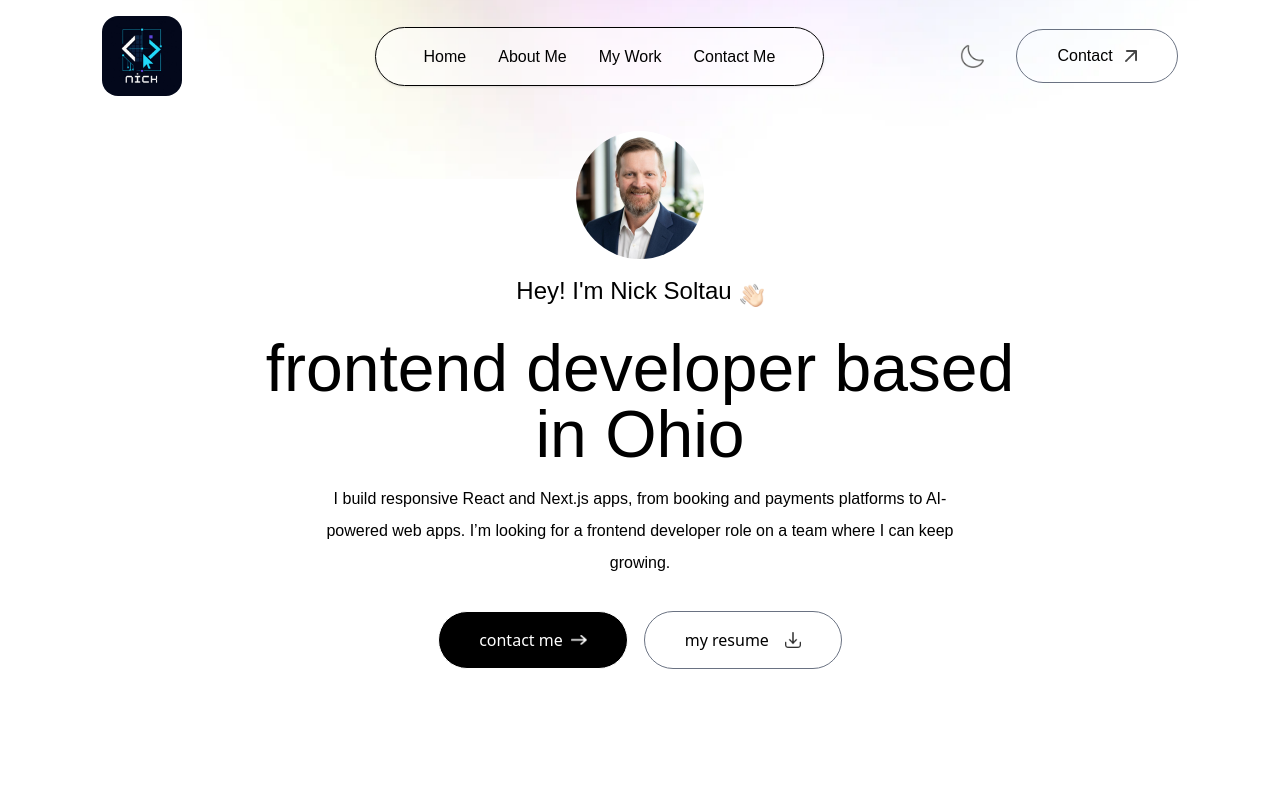
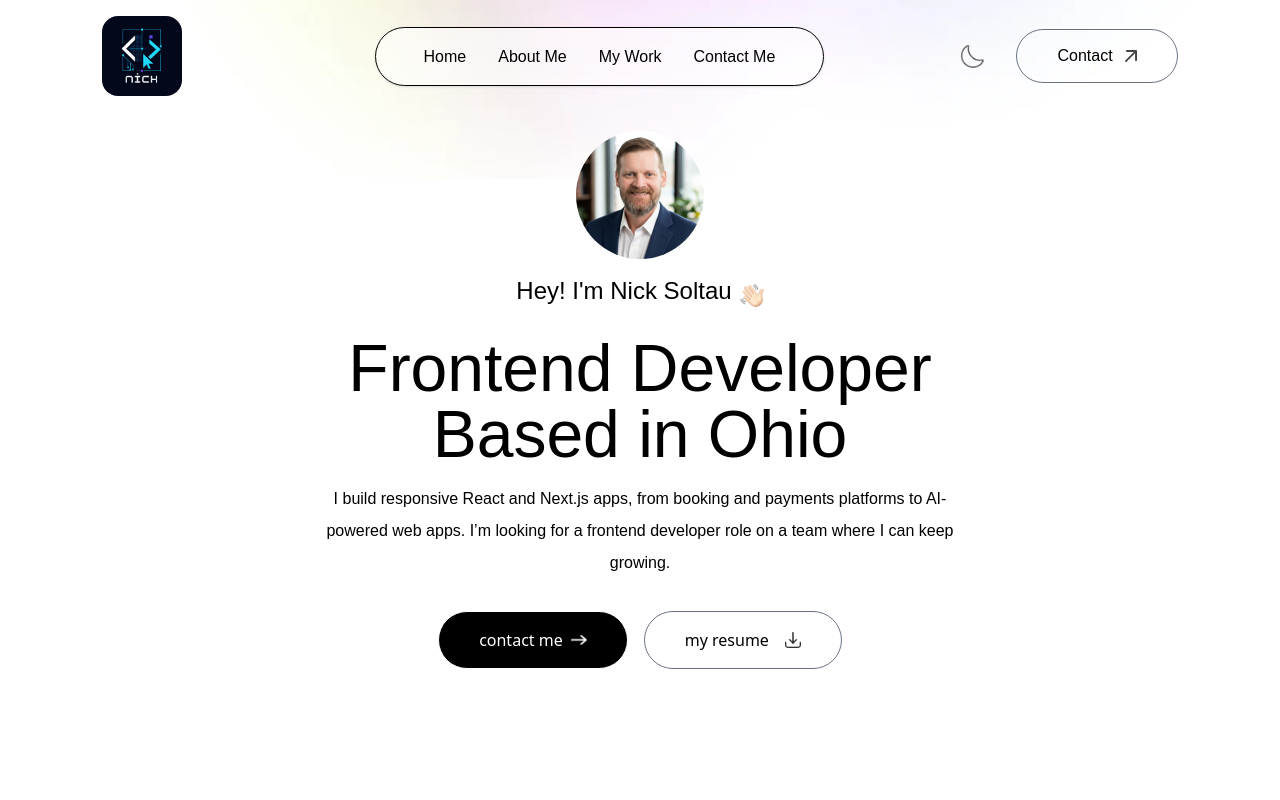
Before and after one commit to NickSoltau/portfolio, a Next.js app: page / in a window 1280 px wide. Shown: the top 800 px of the page. Built offline with nearby package versions, Linux system fonts and the light colour scheme; a web font is replaced by a local one.

Commit message:
Update header text to capitalize job title

```diff
--- a/app/components/Header.jsx
+++ b/app/components/Header.jsx
@@ -35,7 +35,7 @@ const Header = () => {
                 transition={{duration: 0.5, delay: 0.25}}
 
             className='text-3xl sm:text-6xl lg:text-[66px] font-Ovo'>
-                frontend developer based in Ohio
+                Frontend Developer Based in Ohio
             </motion.h1>
 
             <motion.p
```
